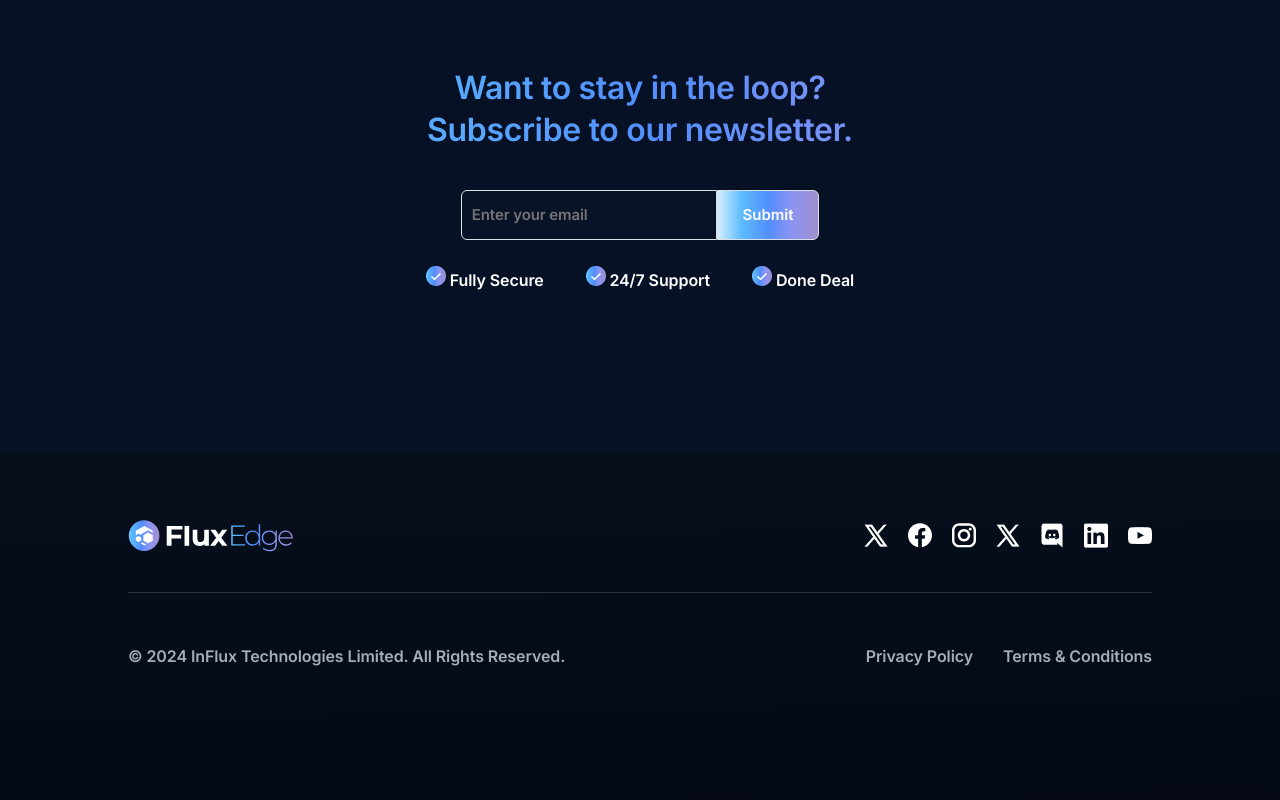
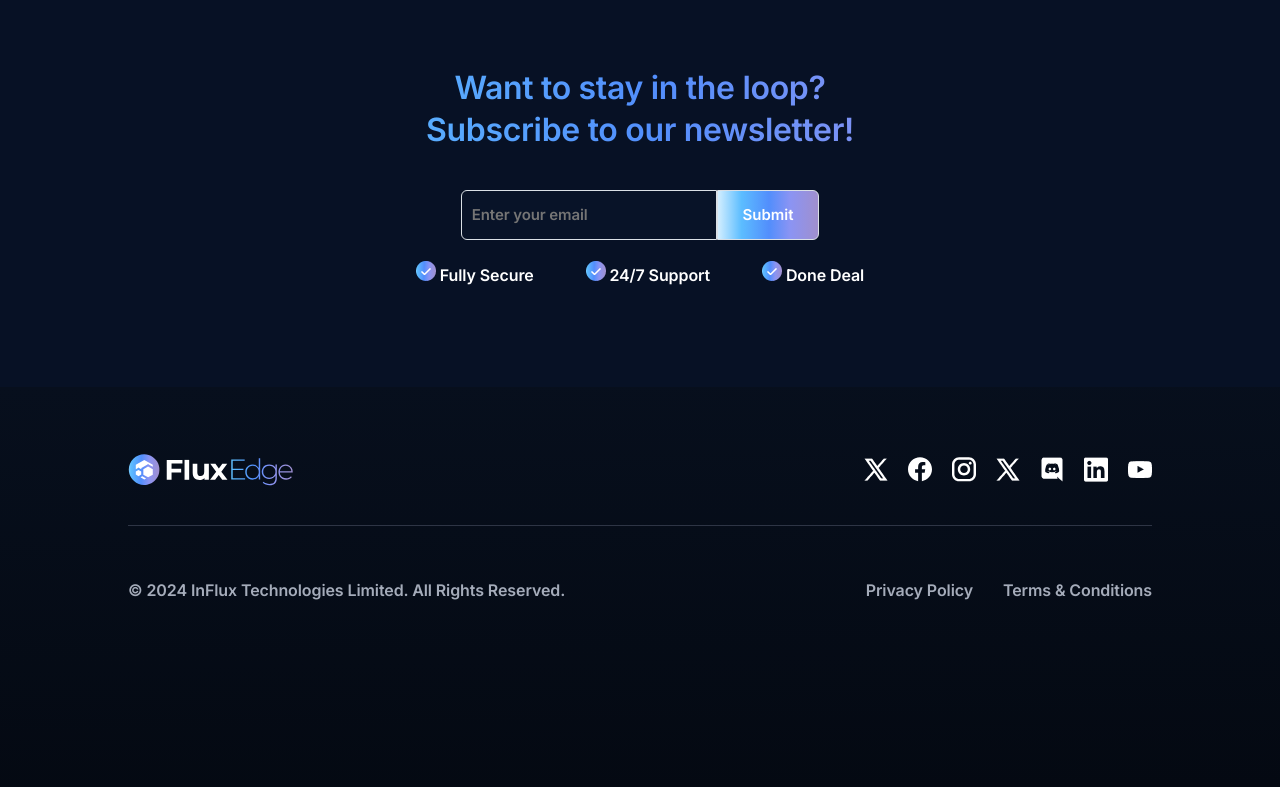
Before and after one commit to RunOnFlux/pouw_website, a plain HTML site: page index.html in a window 1280 px wide. Shown: the part 9410-10210 px from the top of the page. Drawn offline with Linux system fonts and the light colour scheme; no server answers.

Commit message:
adjust email section

```diff
--- a/index.html
+++ b/index.html
@@ -641,8 +641,7 @@
 
         <section class="email">
             <div class="sectionHeader1">
-                <h1 class="sectionTitleEmail">Want to stay in the loop? <br>
-                    Subscribe to our newsletter.</h1>
+                <h1 class="sectionTitleEmail">Want to stay in the loop?<br>Subscribe to our newsletter!</h1>
             </div>
             <form action="">
                 <input class="emailInput" type="email" id="email" name="email" placeholder="Enter your email">
--- a/script.js
+++ b/script.js
@@ -89,7 +89,7 @@ async function getapi(url) {
     show(data);
 }
 
-// getapi(api_url);
+getapi(api_url);
 
 function show(data){
     let ram = document.getElementById("totalRam");
@@ -113,7 +113,7 @@ async function getapi2(url) {
     show2(data);
 }
 
-// getapi2(api_url2);
+getapi2(api_url2);
 
 function show2(data) {
     let tab =
--- a/style.css
+++ b/style.css
@@ -1327,8 +1327,8 @@ td[name="grad2"] {
 
 .email {
     width: 100%;
-    height: 450px;
     background-color: #071125;
+    padding-bottom: 100px;
 }
 
 .sectionTitleEmail {
@@ -1347,7 +1347,6 @@ td[name="grad2"] {
     -webkit-text-fill-color: transparent;
 }
 
-
 .email form {
     margin-top: 3%;
     width: 80%;
@@ -1377,7 +1376,6 @@ td[name="grad2"] {
 .emailSubmit {
     border-radius: 0px 6px 6px 0px;
     background: linear-gradient(90deg, #D2EEFF 0%, #5CBDFF 23.44%, #528EFC 51.04%, #8B94F3 72.40%, #A08FCE 100%);
-    width: 5%;
     border: 1px solid #DAE0E6;
     padding: 10px;
     height: 50px;
@@ -1387,16 +1385,16 @@ td[name="grad2"] {
     font-style: normal;
     font-weight: 600;
     line-height: 22px;
-    /* 146.667% */
 }
 
 .guarantee {
-    margin-top: 2%;
+    padding: 20px 10px 0px 10px;
     width: 40%;
     margin-left: 30%;
     display: flex;
     justify-content: space-evenly;
     align-items: center;
+    gap: 30px;
 }
 
 .guarantee p {
@@ -1406,7 +1404,6 @@ td[name="grad2"] {
     font-style: normal;
     font-weight: 500;
     line-height: 24px;
-    /* 150% */
     letter-spacing: -0.1px;
 }
 
--- a/stylelight.css
+++ b/stylelight.css
@@ -1037,6 +1037,7 @@ li a:active {
     display: flex;
     justify-content: space-evenly;
     align-items: center;
+    gap: 5px;
 }
 
 .guarantee p{
```
